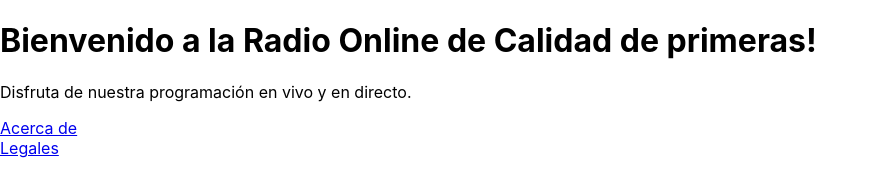
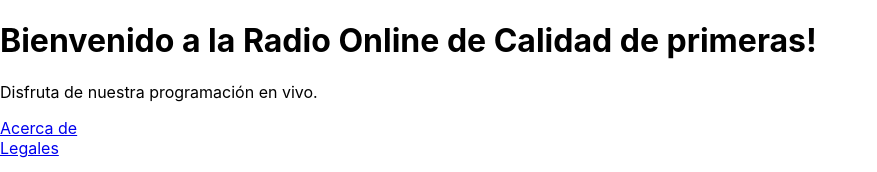
Before and after one commit to nicozica/blurfm-infinity, a React (Create React App) app: page / in a window 1280 px wide. Shown: the top 172 px of the page, without its empty margins (0-877 px from the left). Built offline with nearby package versions, Linux system fonts and the light colour scheme.

Commit message:
Testing workflow

```diff
--- a/src/components/Home.js
+++ b/src/components/Home.js
@@ -5,7 +5,7 @@ const Home = () => {
    return (
       <div>
          <h1>Bienvenido a la Radio Online de Calidad de primeras!</h1>
-         <p>Disfruta de nuestra programación en vivo y en directo.</p>
+         <p>Disfruta de nuestra programación en vivo.</p>
 
          <Link to="/about">Acerca de</Link>
             <br />
```
